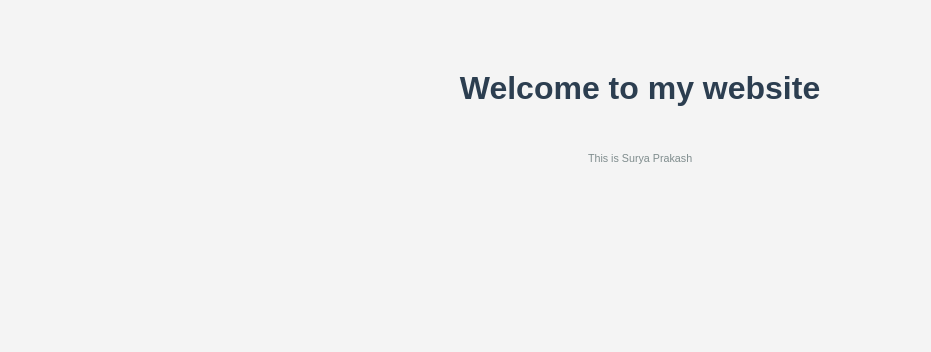
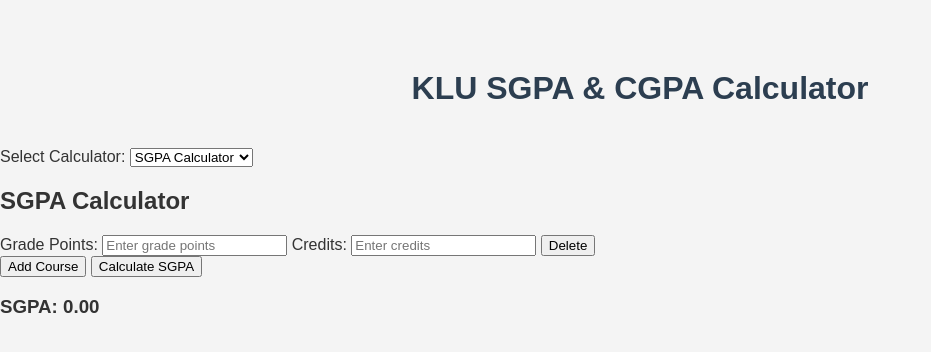
Before and after one commit to isuryaprakashh/gitdeploy, a plain HTML site: page index.html in a window 1280 px wide. Shown: the whole page, without its empty margins (0-931 px from the left). Drawn offline with Linux system fonts and the light colour scheme.

Commit message:
Update index.html

```diff
--- a/index.html
+++ b/index.html
@@ -1,10 +1,59 @@
-<html>
-  <head>
-    <title>How to deploy</title>
-<link rel="stylesheet" href="web.css">
+<!DOCTYPE html>
+<html lang="en">
+<head>
+  <meta charset="UTF-8">
+  <meta name="viewport" content="width=device-width, initial-scale=1.0">
+  <title>KLU SGPA & CGPA Calculator</title>
+  <link rel="stylesheet" href="web.css">
 </head>
-  <body>
-    <h1>Welcome to my website</h1>
-    <h6>This is Surya Prakash</h6>
-  </body>
+<body>
+  <div class="container">
+    <h1>KLU SGPA & CGPA Calculator</h1>
+
+    <label for="calculator">Select Calculator:</label>
+    <select id="calculator">
+      <option value="SGPA">SGPA Calculator</option>
+      <option value="CGPA">CGPA Calculator</option>
+    </select>
+
+    <div id="sgpa-calculator" class="calculator-section">
+      <h2>SGPA Calculator</h2>
+      <div id="courses">
+        <div class="course">
+          <label for="grade-point">Grade Points:</label>
+          <input type="number" class="grade-point" placeholder="Enter grade points">
+
+          <label for="credits">Credits:</label>
+          <input type="number" class="credits" placeholder="Enter credits">
+
+          <button class="delete-course">Delete</button>
+        </div>
+      </div>
+      <button id="add-course">Add Course</button>
+      <button id="calculate-sgpa">Calculate SGPA</button>
+      <h3>SGPA: <span id="sgpa-result">0.00</span></h3>
+    </div>
+
+    <div id="cgpa-calculator" class="calculator-section" style="display: none;">
+      <h2>CGPA Calculator</h2>
+      <div id="cgpa-courses">
+        <div class="course">
+          <label for="cgpa-grade-point">Grade Points:</label>
+          <input type="number" class="cgpa-grade-point" placeholder="Enter grade points">
+
+          <label for="cgpa-credits">Credits:</label>
+          <input type="number" class="cgpa-credits" placeholder="Enter credits">
+
+          <button class="delete-course">Delete</button>
+        </div>
+      </div>
+      <button id="add-cgpa-course">Add Course</button>
+      <button id="calculate-cgpa">Calculate CGPA</button>
+      <h3>CGPA: <span id="cgpa-result">0.00</span></h3>
+      <h3>Percentage: <span id="cgpa-percentage">0.00</span>%</h3>
+    </div>
+  </div>
+
+  <script src="script.js"></script>
+</body>
 </html>
```
